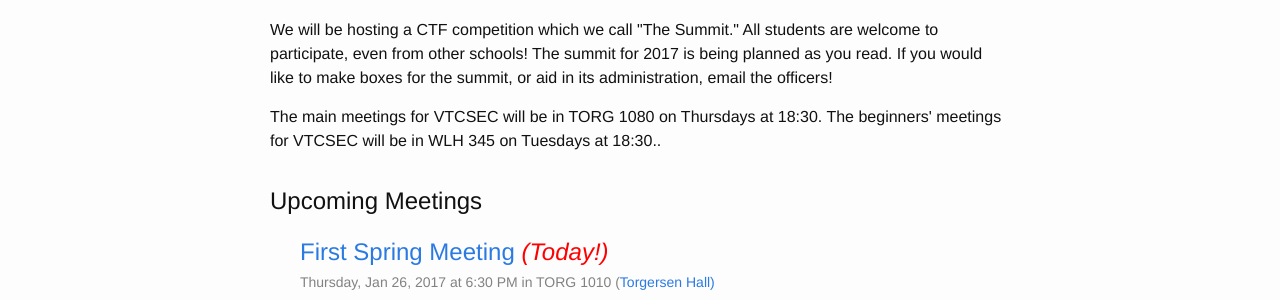
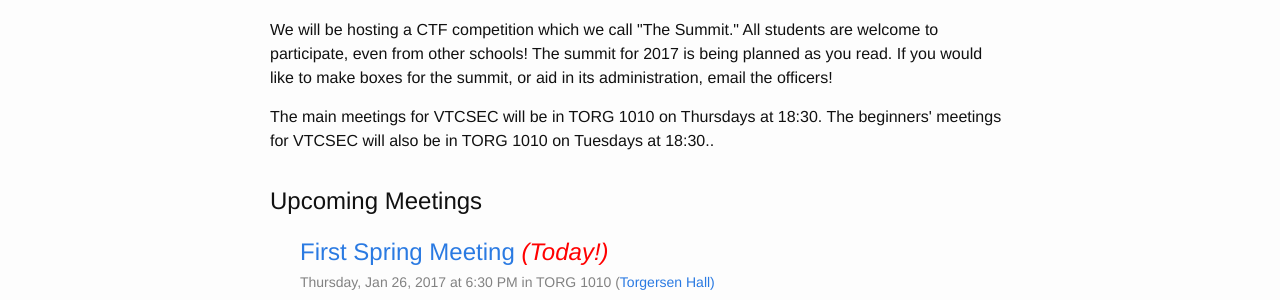
Before and after one commit to VTCSec/vtcsec.org, a Jekyll site: the page built from index.html, in a window 1280 px wide. Shown: the part 315-615 px from the top of the page. Built offline with Jekyll 4.4.1, drawn with Linux system fonts in a browser that asks for light colours; comment, search, counter and statistics services are not loaded.

Commit message:
Changed index to reflect new location

```diff
--- a/index.html
+++ b/index.html
@@ -19,8 +19,8 @@
 {% comment %}
   TODO: Make this dynamic from per-semester data we already have.
 {% endcomment %}
-<p>The main meetings for VTCSEC will be in TORG 1080 on Thursdays at 18:30.
-The beginners' meetings for VTCSEC will be in WLH 345 on Tuesdays at 18:30.</span>.
+<p>The main meetings for VTCSEC will be in TORG 1010 on Thursdays at 18:30.
+The beginners' meetings for VTCSEC will also be in TORG 1010 on Tuesdays at 18:30.</span>.
 
   <h1>Upcoming Meetings</h1>
   <ul class="post-list meeting-list future-only">
```
